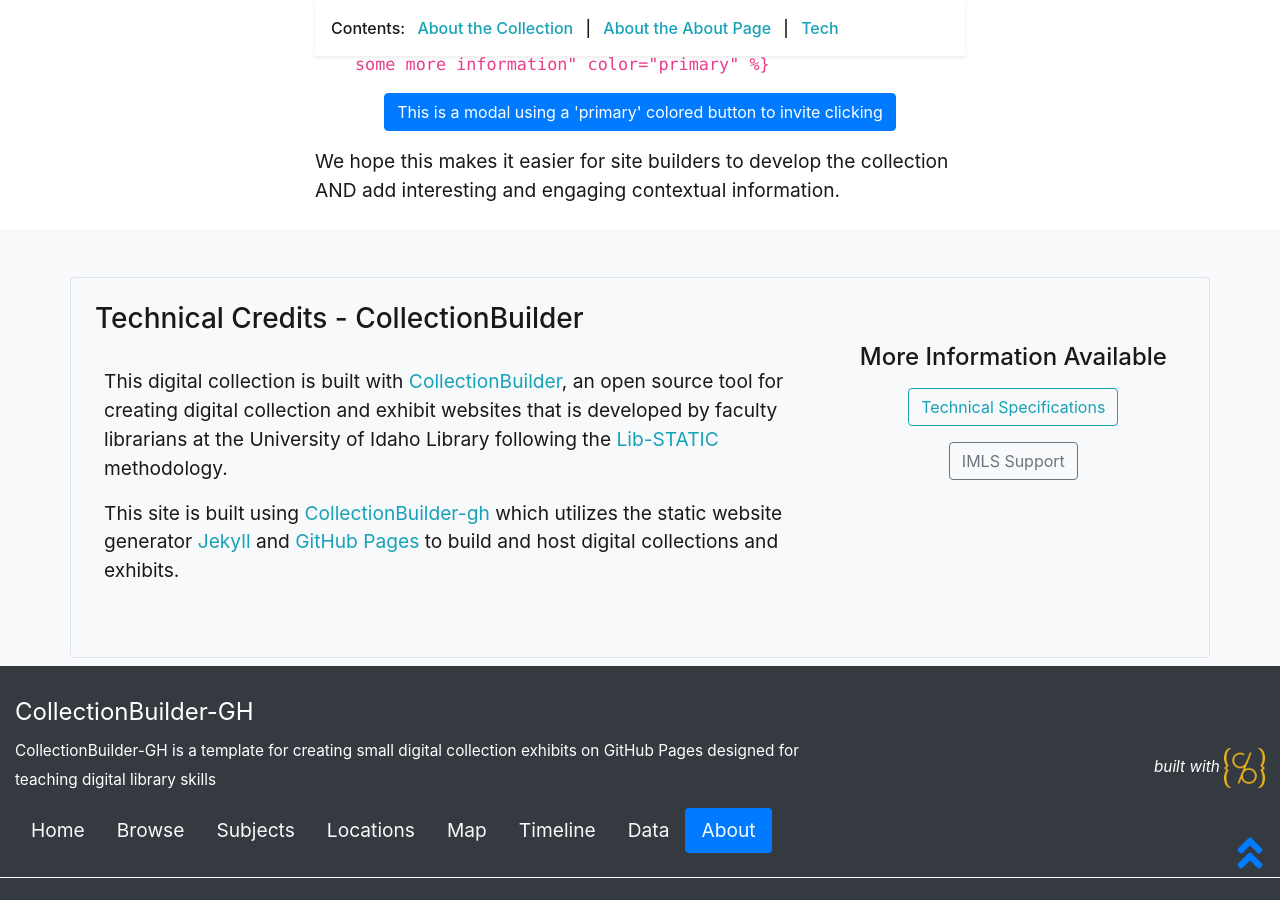
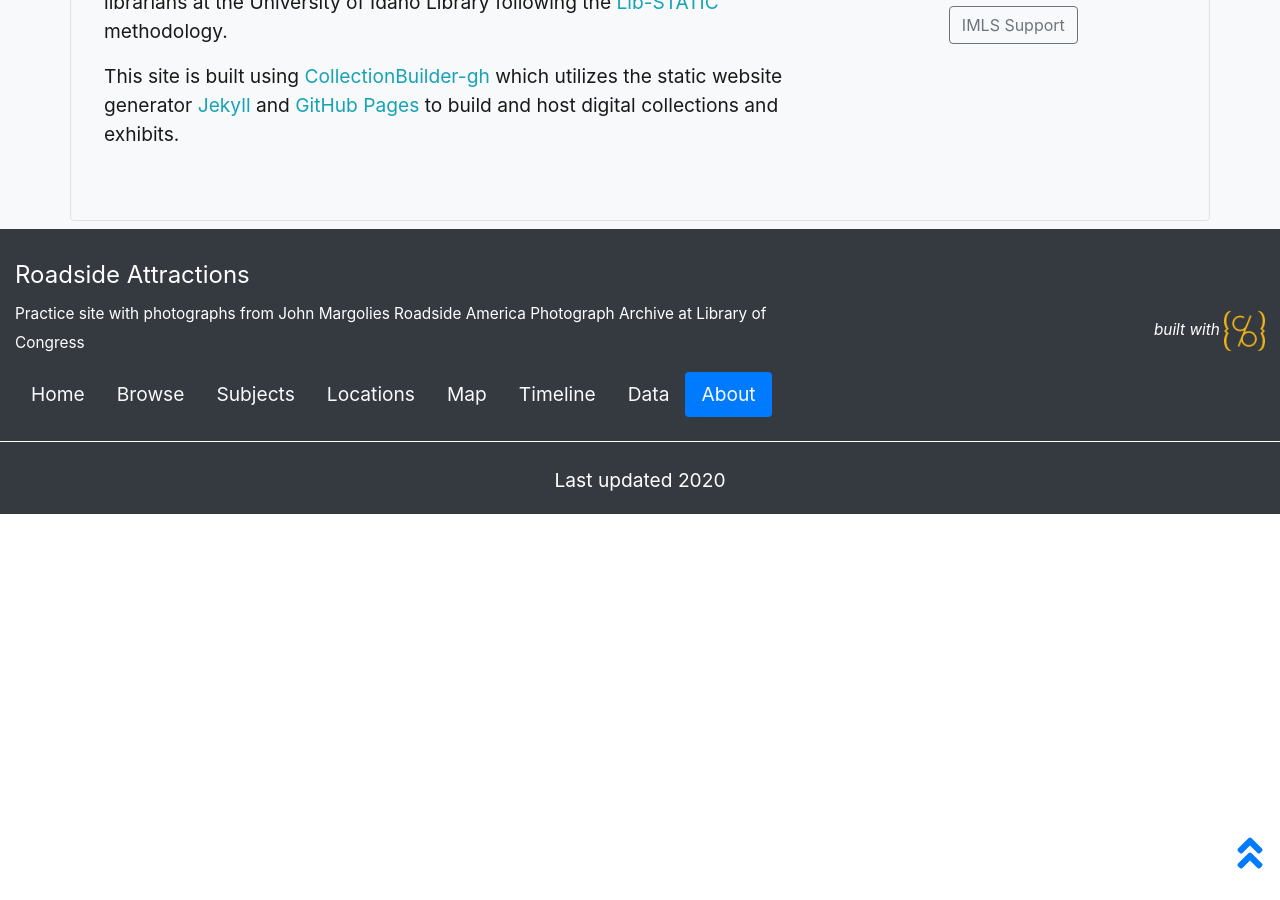
Before and after one commit to nicmarino/roadsideattractions, a Jekyll site: the page built from pages/about.md, in a window 1280 px wide and 900 px high, scrolled down 3481 px. Built offline with Jekyll 4.4.1, drawn with Linux system fonts in a browser that asks for light colours; after the commit the page ends 3995 px from its top, so only the background shows below that; some of the changed text lies outside the part shown.

Commit message:
update site and collection settings and robots

```diff
--- a/_config.yml
+++ b/_config.yml
@@ -18,20 +18,20 @@
 # SITE SETTINGS
 #
 # title of site appears in banner
-title: CollectionBuilder-GH
+title: Roadside Attractions
 # tagline, a short phrase that will appear throughout the site in the top banner
-tagline: a template for creating simple digital exhibits
+tagline: Practice Site
 # description appears in meta tags and other locations
 # this description might appear in search result lists, keep around 160 characters max
-description: "CollectionBuilder-GH is a template for creating small digital collection exhibits on GitHub Pages designed for teaching digital library skills"
+description: "Practice site with photographs from John Margolies Roadside America Photograph Archive at Library of Congress"
 # creator of the digital collection, to appear in meta tags; we typically use our GitHub usernames but feel free to just use your name
-author: CollectionBuilder
+author: nicmarino
 
 ##########
 # COLLECTION SETTINGS
 #
 # choose metadata: this is the name of the csv file in your _data directory that describes the objects in your collection
-metadata: demo-metadata
+metadata: roadsideattractions
 
 ##########
 # GOOGLE SERVICES [optional!]
@@ -44,7 +44,7 @@
 # ROBOTS EXCLUDE
 #
 # set noindex to true if you do NOT want Google to index your site
-# noindex: true
+noindex: true
 
 ##########
 # BUILD SETTINGS
```
